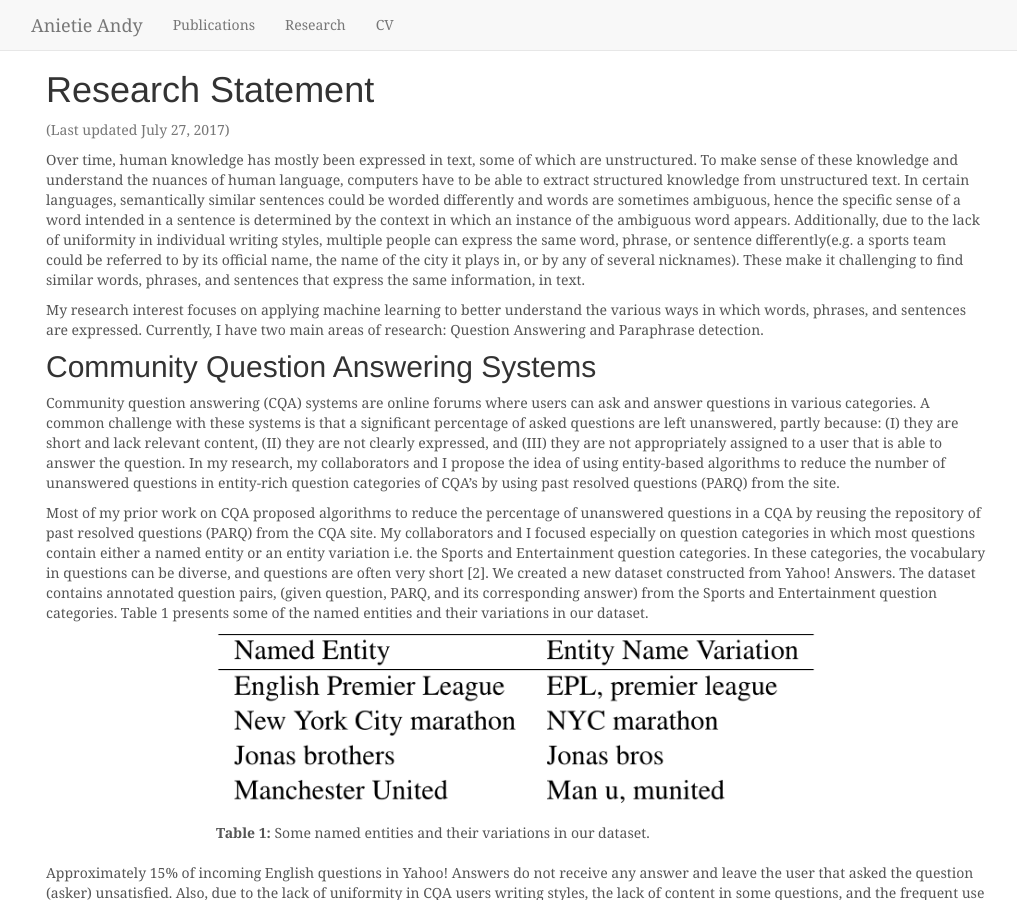
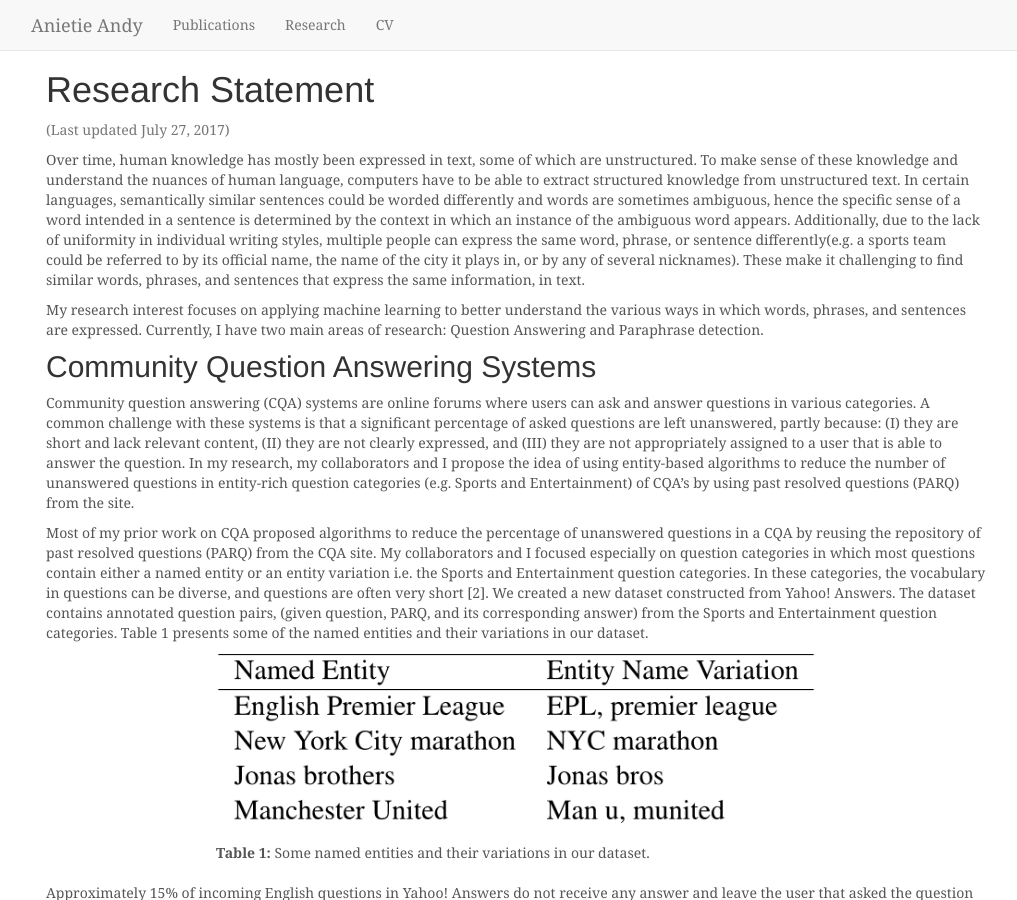
Before and after one commit to anietieandy/anietieandy.github.io, a Jekyll site: the page built from research.md, in a window 1280 px wide and 900 px high. Shown: the whole window, without its empty margins (124-1141 px from the left). Built offline with Jekyll 4.4.1, drawn with Linux system fonts in a browser that asks for light colours; nearby versions of some CDN libraries.

Commit message:
updated research.md

```diff
--- a/research.md
+++ b/research.md
@@ -54,7 +54,7 @@
 ## Community Question Answering Systems
 
 
-Community question answering (CQA) systems are online forums where users can ask and answer questions in various categories. A common challenge with these systems is that a significant percentage of asked questions are left unanswered, partly because: (I) they are short and lack relevant content, (II) they are not clearly expressed, and (III) they are not appropriately assigned to a user that is able to answer the question. In my research, my collaborators and I propose the idea of using entity-based algorithms to reduce the number of unanswered questions in entity-rich question categories of CQA's by using past resolved questions (PARQ) from the site.
+Community question answering (CQA) systems are online forums where users can ask and answer questions in various categories. A common challenge with these systems is that a significant percentage of asked questions are left unanswered, partly because: (I) they are short and lack relevant content, (II) they are not clearly expressed, and (III) they are not appropriately assigned to a user that is able to answer the question. In my research, my collaborators and I propose the idea of using entity-based algorithms to reduce the number of unanswered questions in entity-rich question categories (e.g. Sports and Entertainment) of CQA's by using past resolved questions (PARQ) from the site.
 
 Most of my prior work on CQA proposed algorithms to reduce the percentage of unanswered questions in a CQA by reusing the repository of past resolved questions (PARQ) from the CQA site. My collaborators and I focused especially on question categories in which most questions contain either a named entity or an entity variation i.e. the Sports and Entertainment question categories. In these categories, the vocabulary in questions can be diverse, and questions are often very short [2]. We created a new dataset constructed from Yahoo! Answers. The dataset contains annotated question pairs, (given question, PARQ, and its corresponding answer) from the Sports and Entertainment question categories. Table 1 presents some of the named entities and their variations in our dataset.
 
```
